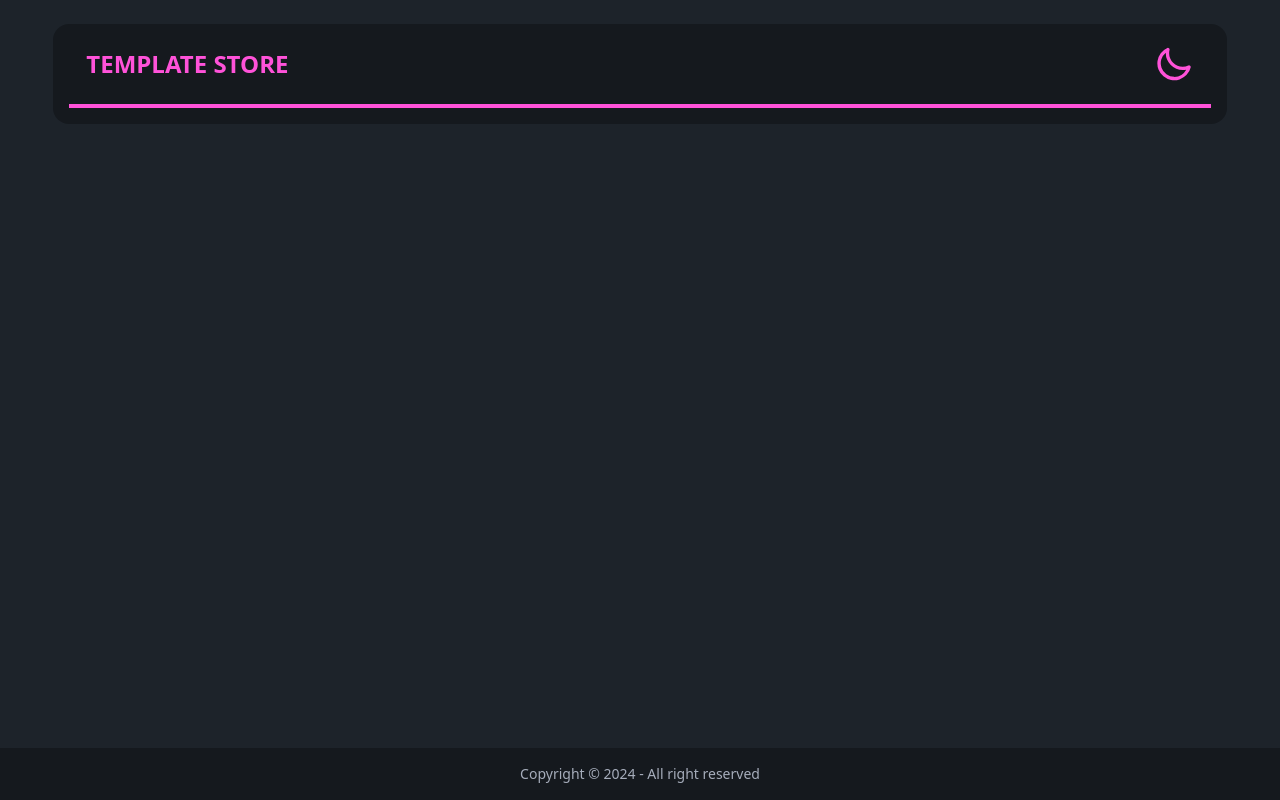
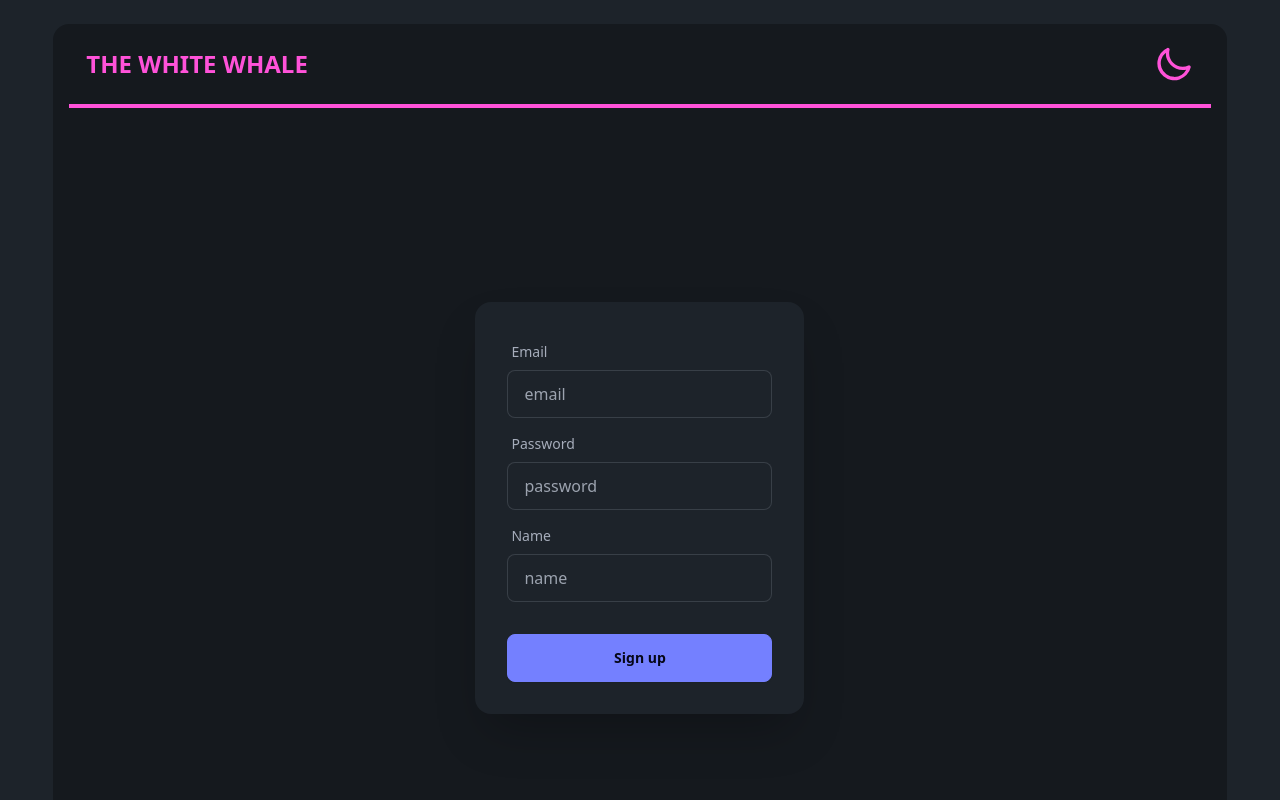
Before and after one commit to dadajonovich/belkit-test, a React (Vite) app: page /sign-up in a window 1280 px wide. Shown: the top 800 px of the page. Built offline with nearby package versions, Linux system fonts and the light colour scheme.

Commit message:
query request for registration

```diff
--- a/index.html
+++ b/index.html
@@ -4,7 +4,7 @@
     <meta charset="UTF-8" />
     <link rel="icon" type="image/svg+xml" href="/vite.svg" />
     <meta name="viewport" content="width=device-width, initial-scale=1.0" />
-    <title>Name site</title>
+    <title>The White Whale</title>
   </head>
   <body>
     <div id="root"></div>
--- a/src/App.tsx
+++ b/src/App.tsx
@@ -1,17 +1,20 @@
-import { Routes, Route } from "react-router-dom";
-import { Header } from "./components/Header";
-import { Footer } from "./components/Footer";
+import { Routes, Route } from 'react-router-dom';
+import { Header } from './components/Header';
+import { Footer } from './components/Footer';
+import { SignIn } from './pages/SignIn';
+import { NotFound } from './pages/NotFound';
+import { SignUp } from './pages/SignUp';
 
 function App() {
   return (
     <section className="flex h-screen flex-col justify-between">
       <main className="mx-auto my-6 w-11/12	rounded-2xl bg-base-300 p-4">
         <Header />
-        {/* <Routes>
-          <Route path="/" element={<Home />} />
-          <Route path="/cart" element={<Cart />} />
+        <Routes>
+          <Route path="/" element={<SignIn />} />
+          <Route path="/sign-up" element={<SignUp />} />
           <Route path="*" element={<NotFound />} />
-        </Routes> */}
+        </Routes>
       </main>
       <Footer />
     </section>
--- a/src/components/Header.tsx
+++ b/src/components/Header.tsx
@@ -1,6 +1,6 @@
-import { AiOutlineShoppingCart, AiOutlineUser } from "react-icons/ai";
-import { useTheme } from "../features/theme/use-theme";
-import { Link } from "react-router-dom";
+import { AiOutlineShoppingCart, AiOutlineUser } from 'react-icons/ai';
+import { useTheme } from '../features/theme/use-theme';
+import { Link } from 'react-router-dom';
 
 export const Header = () => {
   const [, toggleTheme] = useTheme();
@@ -9,7 +9,7 @@ export const Header = () => {
     <>
       <header className="sticky flex items-center justify-between text-secondary">
         <Link to="/" className="btn btn-ghost text-2xl font-bold uppercase">
-          Template Store
+          The White Whale
         </Link>
         <div className="flex items-center gap-4">
           <label className="btn btn-ghost swap swap-rotate">
--- /dev/null
+++ b/src/components/NotFoundBlock.tsx
@@ -0,0 +1,21 @@
+import NotFoundPick from '/404.jpg';
+
+export const NotFoundBlock = () => {
+  return (
+    <div className="hero my-5 h-4/5">
+      <div className="hero-content flex-col lg:flex-row">
+        <img
+          alt="404"
+          src={NotFoundPick}
+          className="max-w-sm rounded-lg shadow-2xl"
+        />
+        <div>
+          <h2 className="text-3xl font-bold">Nothing was found...</h2>
+          <p className="py-6">
+            Unfortunately, you have gone to a non-existent page
+          </p>
+        </div>
+      </div>
+    </div>
+  );
+};
--- /dev/null
+++ b/src/features/data/data-api.ts
@@ -0,0 +1,18 @@
+import { createApi, fetchBaseQuery } from '@reduxjs/toolkit/query/react';
+import { SignUpArg, StatusData } from '../../types';
+
+export const dataApi = createApi({
+  reducerPath: '@@data',
+  baseQuery: fetchBaseQuery({ baseUrl: 'https://js-test.kitactive.ru' }),
+  endpoints: (builder) => ({
+    signUp: builder.mutation<StatusData, SignUpArg>({
+      query: (body) => ({
+        url: '/api/register',
+        method: 'POST',
+        body,
+      }),
+    }),
+  }),
+});
+
+export const { useSignUpMutation } = dataApi;
--- /dev/null
+++ b/src/pages/NotFound.tsx
@@ -0,0 +1,5 @@
+import { NotFoundBlock } from '../components/NotFoundBlock';
+
+export const NotFound = () => {
+  return <NotFoundBlock />;
+};
--- /dev/null
+++ b/src/pages/SignIn.tsx
@@ -0,0 +1,45 @@
+import { Link } from 'react-router-dom';
+
+export const SignIn = () => {
+  return (
+    <div className="hero min-h-screen">
+      <div className="hero-content flex-col lg:flex-row-reverse">
+        <div className="card w-full max-w-sm shrink-0 bg-base-100 shadow-2xl">
+          <form className="card-body">
+            <div className="form-control">
+              <label className="label">
+                <span className="label-text">Email</span>
+              </label>
+              <input
+                type="email"
+                placeholder="email"
+                className="input input-bordered"
+                required
+              />
+            </div>
+            <div className="form-control">
+              <label className="label">
+                <span className="label-text">Password</span>
+              </label>
+              <input
+                type="password"
+                placeholder="password"
+                className="input input-bordered"
+                required
+              />
+            </div>
+            <div className="form-control mt-6">
+              <button className="btn btn-primary">Login</button>
+              <Link
+                to="/sign-up"
+                className="link-hover link label-text-alt mt-4 text-center "
+              >
+                Sign up
+              </Link>
+            </div>
+          </form>
+        </div>
+      </div>
+    </div>
+  );
+};
--- /dev/null
+++ b/src/pages/SignUp.tsx
@@ -0,0 +1,81 @@
+import { FormEventHandler, useEffect, useRef } from 'react';
+import { useSignUpMutation } from '../features/data/data-api';
+import { SignUpArg } from '../types';
+import { useNavigate } from 'react-router-dom';
+
+export const SignUp = () => {
+  const navigate = useNavigate();
+  const formRef = useRef<HTMLFormElement>(null);
+  const [signUp, { data, error }] = useSignUpMutation();
+  const handleSubmit: FormEventHandler<HTMLFormElement> = (e) => {
+    e.preventDefault();
+    if (!formRef.current) return;
+    const formData = new FormData(formRef.current);
+    const arg = Object.fromEntries(formData) as SignUpArg;
+    signUp(arg);
+  };
+
+  useEffect(() => {
+    console.log(data);
+    if (data?.status === 'ok') {
+      navigate('/');
+    }
+  }, [data, navigate]);
+
+  useEffect(() => {
+    console.log(error);
+
+    if (error && 'originalStatus' in error && error.originalStatus === 200) {
+      navigate('/');
+    }
+  }, [error]);
+  return (
+    <div className="hero min-h-screen">
+      <div className="hero-content flex-col lg:flex-row-reverse">
+        <div className="card w-full max-w-sm shrink-0 bg-base-100 shadow-2xl">
+          <form ref={formRef} onSubmit={handleSubmit} className="card-body">
+            <div className="form-control">
+              <label className="label">
+                <span className="label-text">Email</span>
+              </label>
+              <input
+                type="email"
+                name="email"
+                placeholder="email"
+                className="input input-bordered"
+                required
+              />
+            </div>
+            <div className="form-control">
+              <label className="label">
+                <span className="label-text">Password</span>
+              </label>
+              <input
+                type="password"
+                name="password"
+                placeholder="password"
+                className="input input-bordered"
+                required
+              />
+            </div>
+            <div className="form-control">
+              <label className="label">
+                <span className="label-text">Name</span>
+              </label>
+              <input
+                type="text"
+                name="name"
+                placeholder="name"
+                className="input input-bordered"
+                required
+              />
+            </div>
+            <div className="form-control mt-6">
+              <button className="btn btn-primary">Sign up</button>
+            </div>
+          </form>
+        </div>
+      </div>
+    </div>
+  );
+};
--- a/src/store.ts
+++ b/src/store.ts
@@ -1,13 +1,17 @@
-import { configureStore } from "@reduxjs/toolkit";
-import { useDispatch } from "react-redux";
+import { configureStore } from '@reduxjs/toolkit';
+import { useDispatch } from 'react-redux';
 
-import { themeReducer } from "./features/theme/theme-slice";
+import { themeReducer } from './features/theme/theme-slice';
+import { dataApi } from './features/data/data-api';
 
 export const store = configureStore({
   reducer: {
     theme: themeReducer,
+    [dataApi.reducerPath]: dataApi.reducer,
   },
   devTools: true,
+  middleware: (getDefaultMiddleware) =>
+    getDefaultMiddleware().concat(dataApi.middleware),
 });
 
 export type RootState = ReturnType<typeof store.getState>;
--- /dev/null
+++ b/src/types/SignUpArg.ts
@@ -0,0 +1,5 @@
+export type SignUpArg = {
+  email: string;
+  password: string;
+  name: string;
+};
--- /dev/null
+++ b/src/types/StatusData.ts
@@ -0,0 +1,3 @@
+export type StatusData = {
+  status: 'ok';
+};
--- /dev/null
+++ b/src/types/index.ts
@@ -0,0 +1,2 @@
+export * from './SignUpArg';
+export * from './StatusData';
```
Also changed, not shown: public/404.jpg (added).
